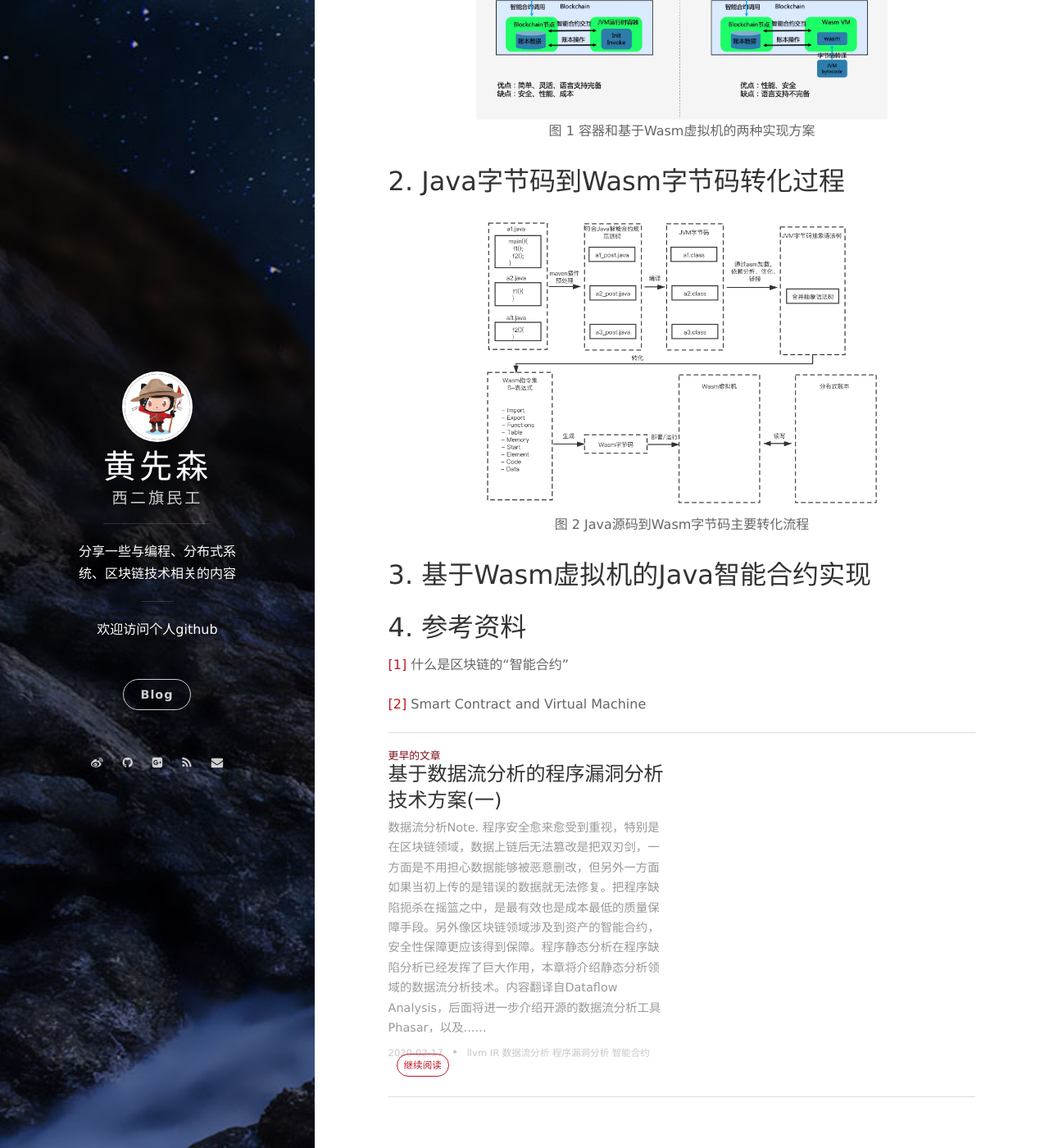
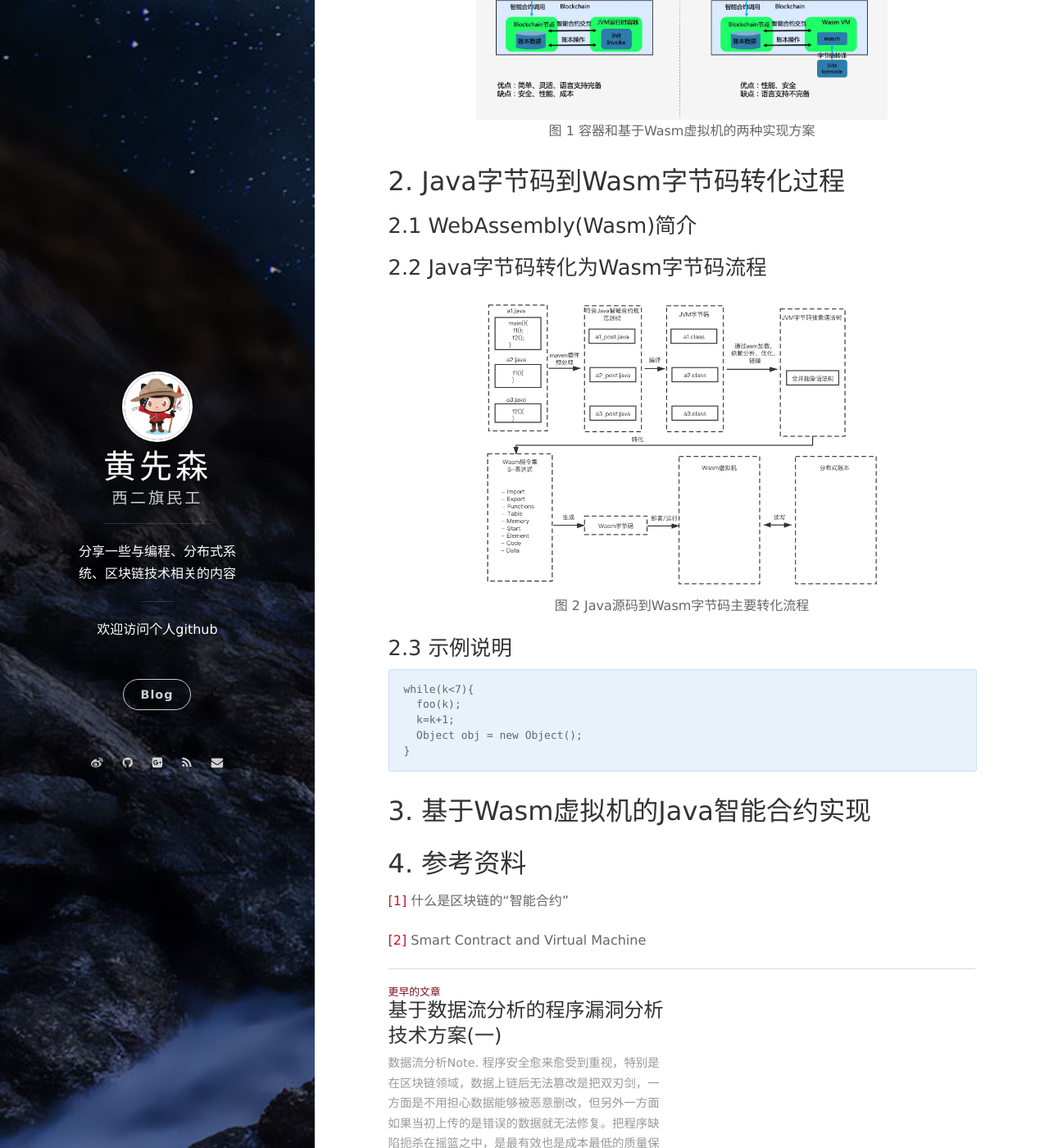
Before and after one commit to berryjam/berryjam.github.io, a Jekyll site: the page built from _posts/2020-07-06-Java智能合约实现探索.md, in a window 1280 px wide and 1400 px high, scrolled down 1530 px. Shown: the whole window at 82% size. Built offline with Jekyll 4.4.1, drawn with Linux system fonts in a browser that asks for light colours; nearby versions of some CDN libraries; comment, search, counter and statistics services are not loaded.

Commit message:
Update 2020-07-06-Java智能合约实现探索.md

````diff
--- a/_posts/2020-07-06-Java智能合约实现探索.md
+++ b/_posts/2020-07-06-Java智能合约实现探索.md
@@ -47,6 +47,12 @@ native方式：就是在区块链节点上分别运行原生的可执行文件
 
 ## 2. Java字节码到Wasm字节码转化过程
 
+### 2.1 WebAssembly(Wasm)简介
+
+
+
+### 2.2 Java字节码转化为Wasm字节码流程
+
 <div align="center">
 <img src="https://github.com/berryjam/berryjam.github.io/blob/master/image/2020-07-06/java_bytecode_to_wasm_bytecode.png?raw=true" height="70%" width="70%">
 </div>
@@ -54,6 +60,17 @@ native方式：就是在区块链节点上分别运行原生的可执行文件
 <p align="center">
   <b>图 2 Java源码到Wasm字节码主要转化流程</b><br>
 </p>
+
+### 2.3 示例说明
+
+```
+while(k<7){
+  foo(k);
+  k=k+1;
+  Object obj = new Object();
+}
+```
+
 
 
 ## 3. 基于Wasm虚拟机的Java智能合约实现
````
